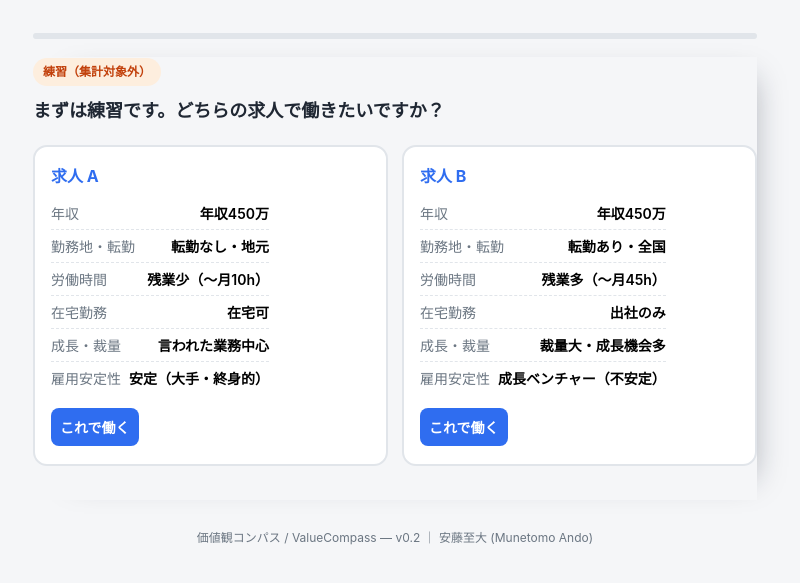
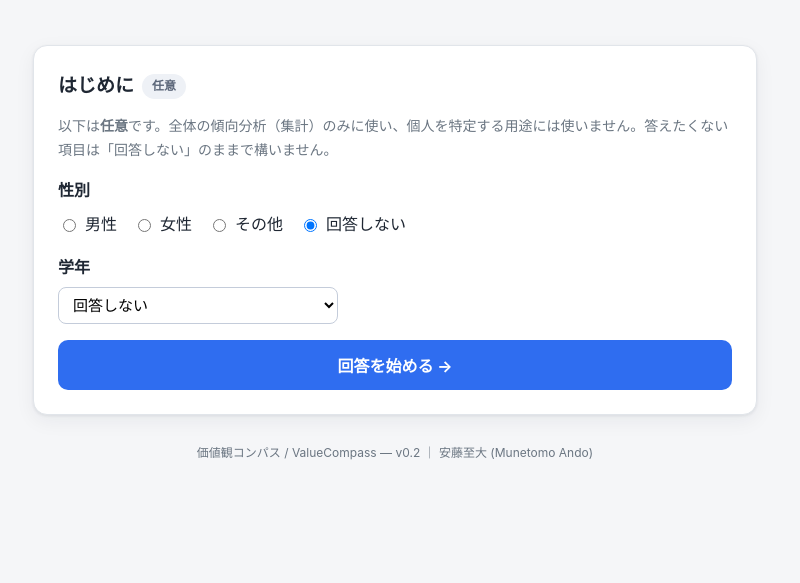
Before and after one commit to munetomoando/value-compass-scenario, a plain HTML site: page index.html in a window 1280 px wide. Both pictures are taken after a click on the button "同意して始める". Shown: the part 121-704 px from the top of the page, without its empty margins (245-1045 px from the left). Drawn offline with Linux system fonts and the light colour scheme.

Commit message:
feat(demographics): 性別・学年を任意で取得（集計のみ）・同意文を更新
導入後に任意の属性画面（性別: 男性/女性/その他/回答しない、学年）を追加。
粗カテゴリ・任意・集計のみの方針。同意文の『匿名』表現を実態に合わせ修正。
payload/Worker/CSVに demographics(gender,grade) を追加。

Co-Authored-By: Claude Opus 4.8 (1M context) <noreply@anthropic.com>

```diff
--- a/app.js
+++ b/app.js
@@ -18,6 +18,7 @@
   let questionShownAt = 0;
   let sessionId = "";
   let estResult = null;
+  let demographics = { gender: null, grade: null };  // 任意・集計のみ
 
   const SCN = {
     A: { key:"single_no_plan",   title:"独身・結婚の予定なし", desc:"30歳のあなた。独身で、当面結婚の予定はありません。自分の暮らしを基準に、これから就く仕事を選んでください。正解はありません。率直に。" },
@@ -64,6 +65,16 @@
 
   function bindIntro() {
     $("#start-btn").addEventListener("click", function () {
+      show("demographics");
+    });
+  }
+
+  function bindDemographics() {
+    $("#demo-next-btn").addEventListener("click", function () {
+      var g = document.querySelector('input[name="gender"]:checked');
+      demographics.gender = (g && g.value && g.value !== "回答しない") ? g.value : null;
+      var gr = $("#demo-grade") ? $("#demo-grade").value : "";
+      demographics.grade = gr || null;
       sessionId = uuid();
       cursor = 0;
       answers = [];
@@ -323,6 +334,7 @@
       session_id: sessionId,
       timestamp: new Date().toISOString(),
       framing: META.framing,
+      demographics: demographics,
       scenario_order: firstScn==="A" ? ["single_no_plan","married_one_child"] : ["married_one_child","single_no_plan"],
       question_order: SEQUENCE.map(function(q){ return q.id; }),
       blocks: blocks,
@@ -366,6 +378,7 @@
   document.addEventListener("DOMContentLoaded", function () {
     init();
     bindTransition();
+    bindDemographics();
     bindConfirm();
   });
 })();
--- a/index.html
+++ b/index.html
@@ -24,11 +24,41 @@
         <p>あなたの選択の積み重ねから、<strong>どの条件を重視しているか</strong>、そして<strong>人生の状況によって価値観がどう変わるか</strong>を推定し、最後にまとめてお返しします。所要時間は約6〜8分です。</p>
         <p class="framing">これから就く仕事として選んでください。年収はその仕事に就いた<strong>30歳頃の額面</strong>、転勤・在宅などは<strong>その仕事がずっと持つ特徴</strong>です。本番では<strong>2つの人生設定（独身・結婚の予定なし ／ 既婚・子ども1人）</strong>で、それぞれの設定になったつもりで率直に選んでください。</p>
         <ul class="consent">
-          <li>回答は<strong>匿名</strong>です。氏名・学生番号など個人を特定する情報は取得しません。</li>
-          <li>本アプリは機能改善のため、匿名の回答を分析することがあります。</li>
+          <li>氏名・学生番号など<strong>個人を特定する情報は取得しません</strong>。次の画面で性別・学年を<strong>任意で</strong>うかがいますが、<strong>全体の集計のみ</strong>に使い、個人を割り出す用途には使いません。</li>
+          <li>本アプリは機能改善・研究のため、回答を<strong>集計して</strong>分析することがあります。</li>
           <li><strong>成績には一切影響しません。</strong></li>
         </ul>
         <button id="start-btn" class="primary">同意して始める</button>
+      </div>
+    </section>
+
+    <!-- 1b. 属性（任意）画面 -->
+    <section id="demographics" class="screen">
+      <div class="card">
+        <h2>はじめに<span class="optional-tag">任意</span></h2>
+        <p class="muted">以下は<strong>任意</strong>です。全体の傾向分析（集計）のみに使い、個人を特定する用途には使いません。答えたくない項目は「回答しない」のままで構いません。</p>
+        <div class="demo-field">
+          <span class="demo-label">性別</span>
+          <div class="demo-options" id="demo-gender">
+            <label><input type="radio" name="gender" value="男性">男性</label>
+            <label><input type="radio" name="gender" value="女性">女性</label>
+            <label><input type="radio" name="gender" value="その他">その他</label>
+            <label><input type="radio" name="gender" value="回答しない" checked>回答しない</label>
+          </div>
+        </div>
+        <div class="demo-field">
+          <label class="demo-label" for="demo-grade">学年</label>
+          <select id="demo-grade">
+            <option value="">回答しない</option>
+            <option value="学部1年">学部1年</option>
+            <option value="学部2年">学部2年</option>
+            <option value="学部3年">学部3年</option>
+            <option value="学部4年">学部4年</option>
+            <option value="大学院">大学院</option>
+            <option value="その他">その他</option>
+          </select>
+        </div>
+        <button id="demo-next-btn" class="primary">回答を始める →</button>
       </div>
     </section>
 
--- a/style.css
+++ b/style.css
@@ -197,3 +197,13 @@ footer.app-foot { text-align: center; color: var(--muted); font-size: 12px; marg
 /* v0.3: シナリオ提示・切替画面 */
 #scenario-intro .lead, #scenario-switch .lead { max-width:32em; }
 #scn-kicker { letter-spacing:.08em; color:#5b6679; font-weight:700; font-size:13px; }
+
+/* v0.3: 属性（任意）画面 */
+.optional-tag { display:inline-block; margin-left:8px; font-size:12px; font-weight:700;
+  color:#5b6679; background:#eef1f6; border-radius:20px; padding:2px 10px; vertical-align:middle; }
+.demo-field { margin:16px 0; }
+.demo-label { display:block; font-weight:700; margin-bottom:6px; }
+.demo-options { display:flex; flex-wrap:wrap; gap:10px 16px; }
+.demo-options label { display:inline-flex; align-items:center; gap:6px; font-weight:400; }
+#demo-grade { width:100%; max-width:280px; padding:8px 10px; font-size:15px;
+  border:1px solid #c4ccda; border-radius:8px; background:#fff; }
```
